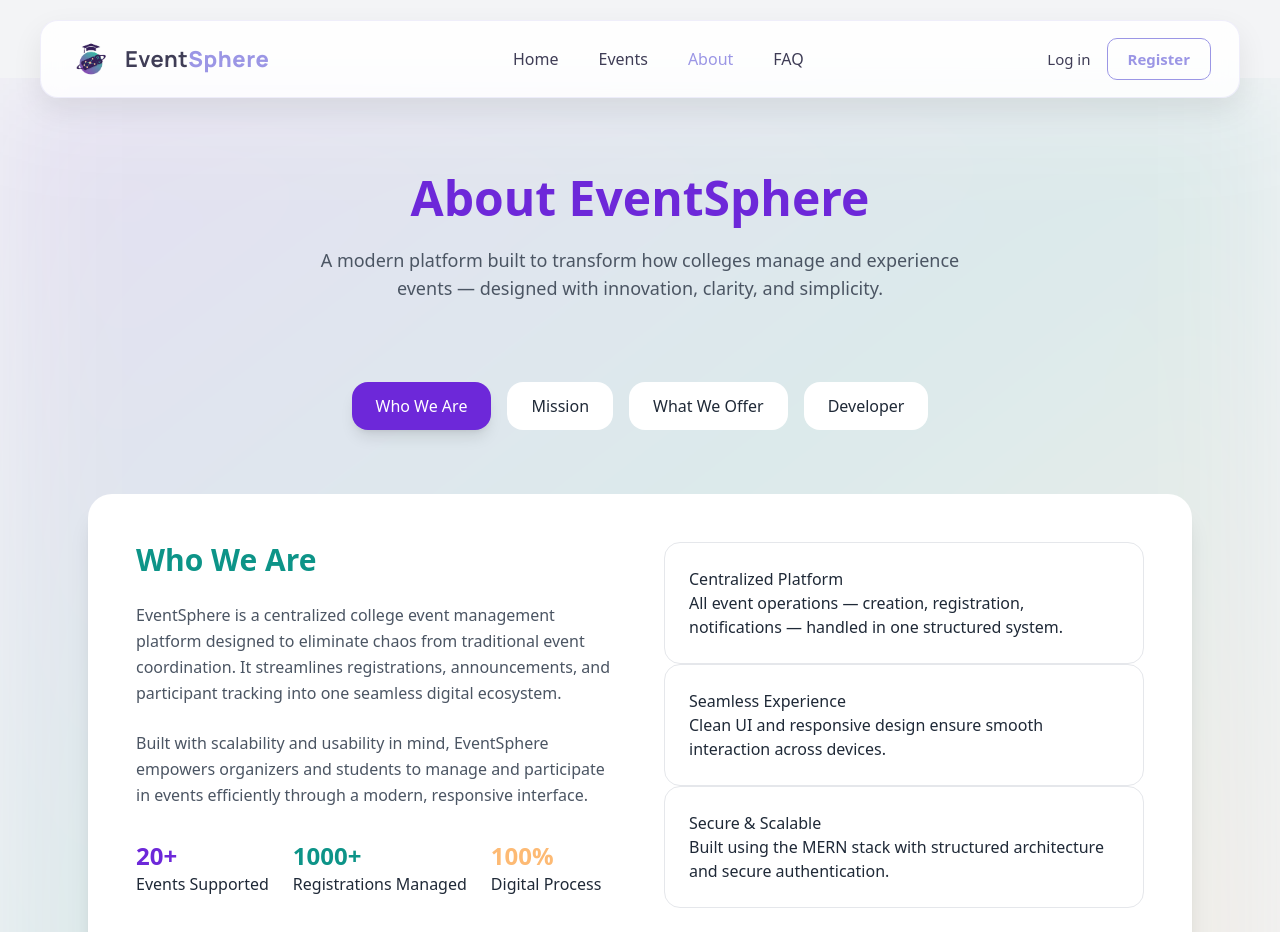
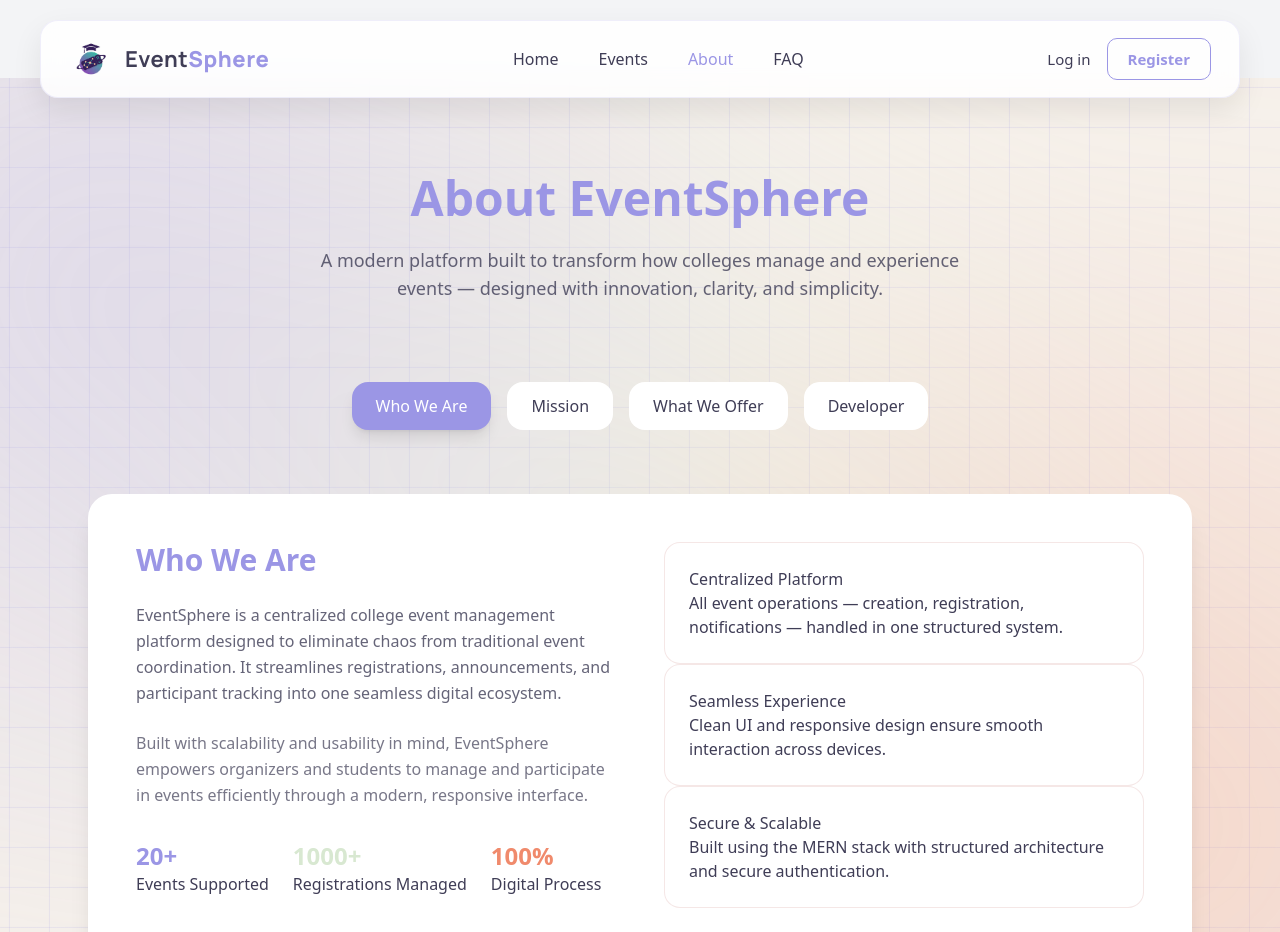
Before and after one commit to JanhaviShigwan/FinalYearProject, a React (Create React App) app in the folder Frontend/eventsphere/: page /about in a window 1280 px wide. Shown: the top 932 px of the page. Built offline with nearby package versions, Linux system fonts and the light colour scheme.

Commit message:
Modified About Us Page UI

```diff
--- a/Frontend/eventsphere/src/styles/aboutus.css
+++ b/Frontend/eventsphere/src/styles/aboutus.css
@@ -3,12 +3,80 @@
 @tailwind utilities;
 
 .about-wrapper {
-  @apply relative bg-[#F3F4F6] dark:bg-gray-900 text-gray-800 dark:text-gray-200 overflow-hidden transition-colors duration-300;
+  @apply relative bg-[#F6F1EB] dark:bg-[#3F3D56]
+         text-[#3F3D56] dark:text-gray-200
+         overflow-hidden transition-colors duration-300;
 }
 
+/* ================= Animated Grid + Glow Background ================= */
+
 .about-bg-glow {
-  @apply absolute inset-0 bg-gradient-to-br from-[#6D28D9]/10 via-[#0D9488]/10 to-[#FDBA74]/10
-  dark:from-[#6D28D9]/20 dark:via-[#0D9488]/20 dark:to-[#FDBA74]/20 blur-3xl pointer-events-none;
+  position: absolute;
+  inset: 0;
+  z-index: 0;
+  pointer-events: none;
+
+  /* Moving Grid */
+  background-image:
+    linear-gradient(rgba(155,150,229,0.15) 1px, transparent 1px),
+    linear-gradient(90deg, rgba(155,150,229,0.15) 1px, transparent 1px);
+
+  background-size: 40px 40px;
+
+  animation: gridMove 25s linear infinite;
+
+  transition: all 0.5s ease;
+}
+
+/* Dark mode stronger grid */
+.dark .about-bg-glow {
+  background-image:
+    linear-gradient(rgba(155,150,229,0.25) 1px, transparent 1px),
+    linear-gradient(90deg, rgba(155,150,229,0.25) 1px, transparent 1px);
+}
+
+/* Grid movement */
+@keyframes gridMove {
+  from { background-position: 0 0; }
+  to   { background-position: 40px 40px; }
+}
+
+/* ================= Soft Theme Glow Layer ================= */
+
+.about-bg-glow::before {
+  content: "";
+  position: absolute;
+  inset: -20%;
+  z-index: -1;
+
+  background: radial-gradient(
+      circle at 20% 30%,
+      rgba(155,150,229,0.25),
+      transparent 40%
+    ),
+    radial-gradient(
+      circle at 80% 70%,
+      rgba(240,138,108,0.25),
+      transparent 40%
+    ),
+    radial-gradient(
+      circle at 50% 50%,
+      rgba(216,232,209,0.25),
+      transparent 50%
+    );
+
+  filter: blur(80px);
+  animation: glowMove 18s ease-in-out infinite alternate;
+}
+
+/* Glow floating movement */
+@keyframes glowMove {
+  from {
+    transform: translateY(-10px) translateX(-10px);
+  }
+  to {
+    transform: translateY(10px) translateX(10px);
+  }
 }
 
 .about-container {
@@ -20,11 +88,12 @@
 }
 
 .about-title {
-  @apply text-5xl font-bold text-[#6D28D9] dark:text-purple-400;
+  @apply text-5xl font-bold text-[#9B96E5];
 }
 
 .about-subtitle {
-  @apply mt-6 max-w-2xl mx-auto text-lg text-gray-600 dark:text-gray-300;
+  @apply mt-6 max-w-2xl mx-auto text-lg
+         text-[#3F3D56]/80 dark:text-gray-300;
 }
 
 .about-tabs {
@@ -32,15 +101,18 @@
 }
 
 .about-tab {
-  @apply px-6 py-3 rounded-2xl font-medium transition-all duration-300 bg-white dark:bg-gray-800 hover:bg-[#FDBA74]/30;
+  @apply px-6 py-3 rounded-2xl font-medium transition-all duration-300
+         bg-white dark:bg-[#2E2C45]
+         hover:bg-[#EED8D6]/40;
 }
 
 .about-tab.active {
-  @apply bg-[#6D28D9] text-white shadow-lg;
+  @apply bg-[#9B96E5] text-white shadow-lg;
 }
 
 .about-card {
-  @apply bg-white dark:bg-gray-800 rounded-3xl p-12 shadow-xl transition-all duration-500;
+  @apply bg-white dark:bg-[#2E2C45]
+         rounded-3xl p-12 shadow-xl transition-all duration-500;
 }
 
 .about-grid {
@@ -52,23 +124,15 @@
 }
 
 .section-title.teal {
-  @apply text-[#0D9488];
-}
-
-.center {
-  @apply text-center;
-}
-
-.center-text {
-  @apply mt-4 text-center text-gray-600 dark:text-gray-300 max-w-2xl mx-auto;
+  @apply text-[#9B96E5];
 }
 
 .text-muted {
-  @apply text-gray-600 dark:text-gray-300 leading-relaxed mb-6;
+  @apply text-[#3F3D56]/80 dark:text-gray-300 leading-relaxed mb-6;
 }
 
 .text-muted-light {
-  @apply text-gray-600 dark:text-gray-400 leading-relaxed mb-6;
+  @apply text-[#3F3D56]/70 dark:text-gray-400 leading-relaxed mb-6;
 }
 
 .stats {
@@ -80,44 +144,48 @@
 }
 
 .stat.purple {
-  @apply text-[#6D28D9];
+  @apply text-[#9B96E5];
 }
 
 .stat.teal {
-  @apply text-[#0D9488];
+  @apply text-[#D8E8D1];
 }
 
 .stat.peach {
-  @apply text-[#FDBA74];
+  @apply text-[#F08A6C];
 }
 
 .feature-card {
-  @apply bg-white dark:bg-[#1F2937] border border-gray-200 dark:border-gray-700 p-6 rounded-2xl transition-all duration-300 hover:-translate-y-1;
+  @apply bg-white dark:bg-[#3F3D56]/70
+         border border-[#EED8D6]/60 dark:border-white/10
+         p-6 rounded-2xl transition-all duration-300 hover:-translate-y-1;
 }
 
 .purple-glow {
-  @apply hover:shadow-[0_0_25px_rgba(109,40,217,0.25)];
+  @apply hover:shadow-[0_0_25px_rgba(155,150,229,0.35)];
 }
 
 .teal-glow {
-  @apply hover:shadow-[0_0_25px_rgba(13,148,136,0.25)];
+  @apply hover:shadow-[0_0_25px_rgba(216,232,209,0.4)];
 }
 
 .peach-glow {
-  @apply hover:shadow-[0_0_25px_rgba(253,186,116,0.30)];
+  @apply hover:shadow-[0_0_25px_rgba(240,138,108,0.4)];
 }
+
+/* ================= MISSION ================= */
 
 .mission-wrapper {
   @apply text-center;
 }
 
 .mission-title {
-  @apply text-3xl font-semibold text-[#0D9488] dark:text-[#14B8A6];
+  @apply text-3xl font-semibold text-[#9B96E5];
 }
 
 .mission-subtitle {
   @apply mt-4 max-w-2xl mx-auto
-         text-gray-600 dark:text-gray-400;
+         text-[#3F3D56]/80 dark:text-gray-300;
 }
 
 .mission-cards {
@@ -127,49 +195,49 @@
 .mission-card {
   @apply rounded-2xl p-8 text-left
          transition-all duration-300 hover:-translate-y-1
-         bg-white dark:bg-[#1F2937]/80
-         border border-gray-200 dark:border-gray-700/60
+         bg-white dark:bg-[#3F3D56]/70
+         border border-[#EED8D6]/50 dark:border-white/10
          backdrop-blur-xl;
 }
 
 .mission-card h3 {
   @apply text-lg font-semibold
-         text-gray-900 dark:text-white
+         text-[#3F3D56] dark:text-white
          mt-4 mb-3;
 }
 
 .mission-card p {
   @apply text-sm leading-relaxed
-         text-gray-600 dark:text-gray-400;
+         text-[#3F3D56]/80 dark:text-gray-400;
 }
 
-/* Icon colors */
-.mission-icon.purple { @apply text-[#7C3AED]; }
-.mission-icon.teal   { @apply text-[#14B8A6]; }
-.mission-icon.peach  { @apply text-[#FDBA74]; }
+.mission-icon.purple { @apply text-[#9B96E5]; }
+.mission-icon.teal   { @apply text-[#D8E8D1]; }
+.mission-icon.peach  { @apply text-[#F08A6C]; }
 
-/* Glow (same in both modes) */
 .mission-card:has(.mission-icon.purple):hover {
-  box-shadow: 0 0 0 1px rgba(124,58,237,.35), 0 0 25px rgba(124,58,237,.25);
+  box-shadow: 0 0 0 1px rgba(155,150,229,.3), 0 0 25px rgba(155,150,229,.3);
 }
 .mission-card:has(.mission-icon.teal):hover {
-  box-shadow: 0 0 0 1px rgba(20,184,166,.35), 0 0 25px rgba(20,184,166,.25);
+  box-shadow: 0 0 0 1px rgba(216,232,209,.3), 0 0 25px rgba(216,232,209,.35);
 }
 .mission-card:has(.mission-icon.peach):hover {
-  box-shadow: 0 0 0 1px rgba(253,186,116,.4), 0 0 28px rgba(253,186,116,.3);
+  box-shadow: 0 0 0 1px rgba(240,138,108,.3), 0 0 25px rgba(240,138,108,.35);
 }
+
+/* ================= OFFER ================= */
 
 .offer-wrapper {
   @apply text-center;
 }
 
 .offer-title {
-  @apply text-3xl font-semibold text-[#0D9488] dark:text-[#14B8A6];
+  @apply text-3xl font-semibold text-[#9B96E5];
 }
 
 .offer-subtitle {
   @apply mt-4 max-w-2xl mx-auto
-         text-gray-600 dark:text-gray-400;
+         text-[#3F3D56]/80 dark:text-gray-300;
 }
 
 .offer-cards {
@@ -179,37 +247,37 @@
 .offer-card {
   @apply rounded-2xl p-8 text-left
          transition-all duration-300 hover:-translate-y-1
-         bg-white dark:bg-[#1F2937]/80
-         border border-gray-200 dark:border-gray-700/60
+         bg-white dark:bg-[#3F3D56]/70
+         border border-[#EED8D6]/50 dark:border-white/10
          backdrop-blur-xl;
 }
 
 .offer-card h3 {
   @apply text-lg font-semibold
-         text-gray-900 dark:text-white
+         text-[#3F3D56] dark:text-white
          mt-4 mb-3;
 }
 
 .offer-card p {
   @apply text-sm leading-relaxed
-         text-gray-600 dark:text-gray-400;
+         text-[#3F3D56]/80 dark:text-gray-400;
 }
 
-/* Icon colors */
-.offer-icon.purple { @apply text-[#7C3AED]; }
-.offer-icon.teal   { @apply text-[#14B8A6]; }
-.offer-icon.peach  { @apply text-[#FDBA74]; }
+.offer-icon.purple { @apply text-[#9B96E5]; }
+.offer-icon.teal   { @apply text-[#D8E8D1]; }
+.offer-icon.peach  { @apply text-[#F08A6C]; }
 
-/* Icon-based glow */
 .offer-card:has(.offer-icon.purple):hover {
-  box-shadow: 0 0 0 1px rgba(124,58,237,.35), 0 0 28px rgba(124,58,237,.25);
+  box-shadow: 0 0 0 1px rgba(155,150,229,.3), 0 0 28px rgba(155,150,229,.3);
 }
 .offer-card:has(.offer-icon.teal):hover {
-  box-shadow: 0 0 0 1px rgba(20,184,166,.35), 0 0 28px rgba(20,184,166,.25);
+  box-shadow: 0 0 0 1px rgba(216,232,209,.3), 0 0 28px rgba(216,232,209,.35);
 }
 .offer-card:has(.offer-icon.peach):hover {
-  box-shadow: 0 0 0 1px rgba(253,186,116,.4), 0 0 30px rgba(253,186,116,.3);
+  box-shadow: 0 0 0 1px rgba(240,138,108,.3), 0 0 28px rgba(240,138,108,.35);
 }
+
+/* ================= DEV SECTION ================= */
 
 .dev-wrapper {
   @apply max-w-7xl mx-auto;
@@ -222,39 +290,36 @@
 .dev-card {
   @apply rounded-3xl p-10
          transition-all duration-300
-         bg-white dark:bg-[#1F2937]/80
-         border border-gray-200 dark:border-gray-700/60
+         bg-white dark:bg-[#3F3D56]/70
+         border border-[#EED8D6]/50 dark:border-white/10
          backdrop-blur-xl;
 }
 
-/* Header */
 .dev-header {
   @apply flex items-center gap-6 mb-6;
 }
 
 .dev-avatar {
   @apply w-24 h-24 rounded-full
-         bg-gradient-to-br from-[#7C3AED] to-[#14B8A6]
+         bg-gradient-to-br from-[#9B96E5] to-[#F08A6C]
          flex items-center justify-center
          text-white text-4xl shadow-lg;
 }
 
 .dev-name {
   @apply text-2xl font-semibold
-         text-gray-900 dark:text-white;
+         text-[#3F3D56] dark:text-white;
 }
 
 .dev-role {
-  @apply font-medium mt-1
-         text-[#0D9488] dark:text-[#14B8A6];
+  @apply font-medium mt-1 text-[#9B96E5];
 }
 
 .dev-text {
   @apply leading-relaxed mb-6
-         text-gray-600 dark:text-gray-400;
+         text-[#3F3D56]/80 dark:text-gray-400;
 }
 
-/* Buttons */
 .dev-links {
   @apply flex gap-4;
 }
@@ -264,43 +329,41 @@
 }
 
 .dev-btn.purple {
-  @apply bg-[#7C3AED]/15 text-[#7C3AED]
-         hover:bg-[#7C3AED]/25;
+  @apply bg-[#9B96E5]/15 text-[#9B96E5]
+         hover:bg-[#9B96E5]/25;
 }
 
 .dev-btn.teal {
-  @apply bg-[#14B8A6]/15 text-[#14B8A6]
-         hover:bg-[#14B8A6]/25;
+  @apply bg-[#F08A6C]/15 text-[#F08A6C]
+         hover:bg-[#F08A6C]/25;
 }
 
-/* Project */
 .project-header {
   @apply flex items-center gap-4 mb-6;
 }
 
 .project-icon {
   @apply w-14 h-14 rounded-2xl
-         bg-[#7C3AED]
+         bg-[#9B96E5]
          flex items-center justify-center
          text-white text-xl shadow-md;
 }
 
 .project-title {
   @apply text-2xl font-semibold
-         text-gray-900 dark:text-white;
+         text-[#3F3D56] dark:text-white;
 }
 
-/* Tech stack pills */
 .tech-stack {
   @apply flex flex-wrap gap-3 mt-6;
 }
 
 .tech-pill {
   @apply px-4 py-2 rounded-full text-sm font-medium
-         bg-gray-100 dark:bg-[#111827]/60
-         border border-gray-300 dark:border-gray-600/60
-         text-gray-700 dark:text-gray-300
+         bg-[#EED8D6]/40 dark:bg-[#2E2C45]
+         border border-[#9B96E5]/30
+         text-[#3F3D56] dark:text-gray-300
          transition-all duration-300
-         hover:border-[#7C3AED]/50
-         hover:shadow-[0_0_15px_rgba(124,58,237,0.25)];
+         hover:border-[#9B96E5]/50
+         hover:shadow-[0_0_15px_rgba(155,150,229,0.3)];
 }
```
